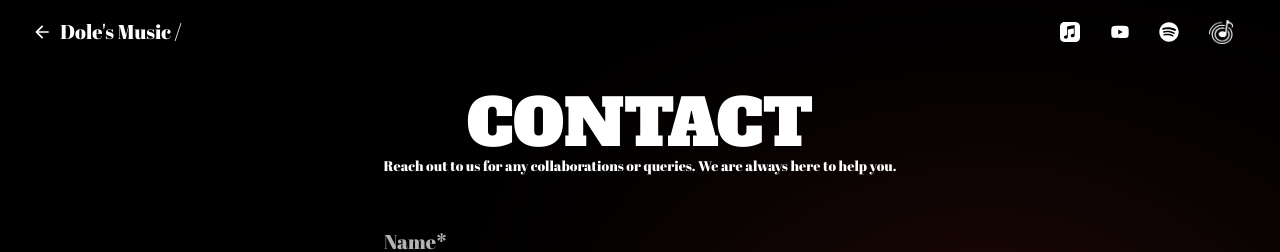
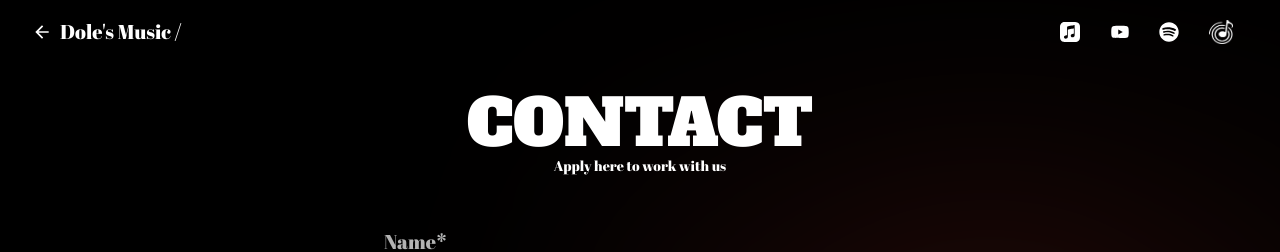
Before and after one commit to theinfinitysolutions/dolls_web, a Next.js app: page /contact in a window 1280 px wide. Shown: the top 252 px of the page. Built offline with nearby package versions, Linux system fonts and the light colour scheme; no server answers; a web font is replaced by a local one.

Commit message:
title changes

```diff
--- a/app/contact/page.jsx
+++ b/app/contact/page.jsx
@@ -107,9 +107,7 @@ const ContactUs = () => {
                 CONTACT
               </h2>
               <p className="text-white text-center text-sm">
-                {
-                  " Reach out to us for any collaborations or queries. We are always here to help you."
-                }
+                {" Apply here to work with us"}
               </p>
             </RevealOnScroll>
             <div className=" flex flex-col items-center w-full mt-4 lg:mt-[2.5vh]">
--- a/app/page.jsx
+++ b/app/page.jsx
@@ -660,7 +660,7 @@ const Home = () => {
                 Contact
               </h2>
               <p className="text-white text-center lg:text-start text-sm">
-                {" Reach out to us for any collaborations or queries."}
+                {" Apply here to work with us"}
               </p>
             </RevealOnScroll>
             <div className=" flex flex-col items-center w-full mt-[5vh]">
```
